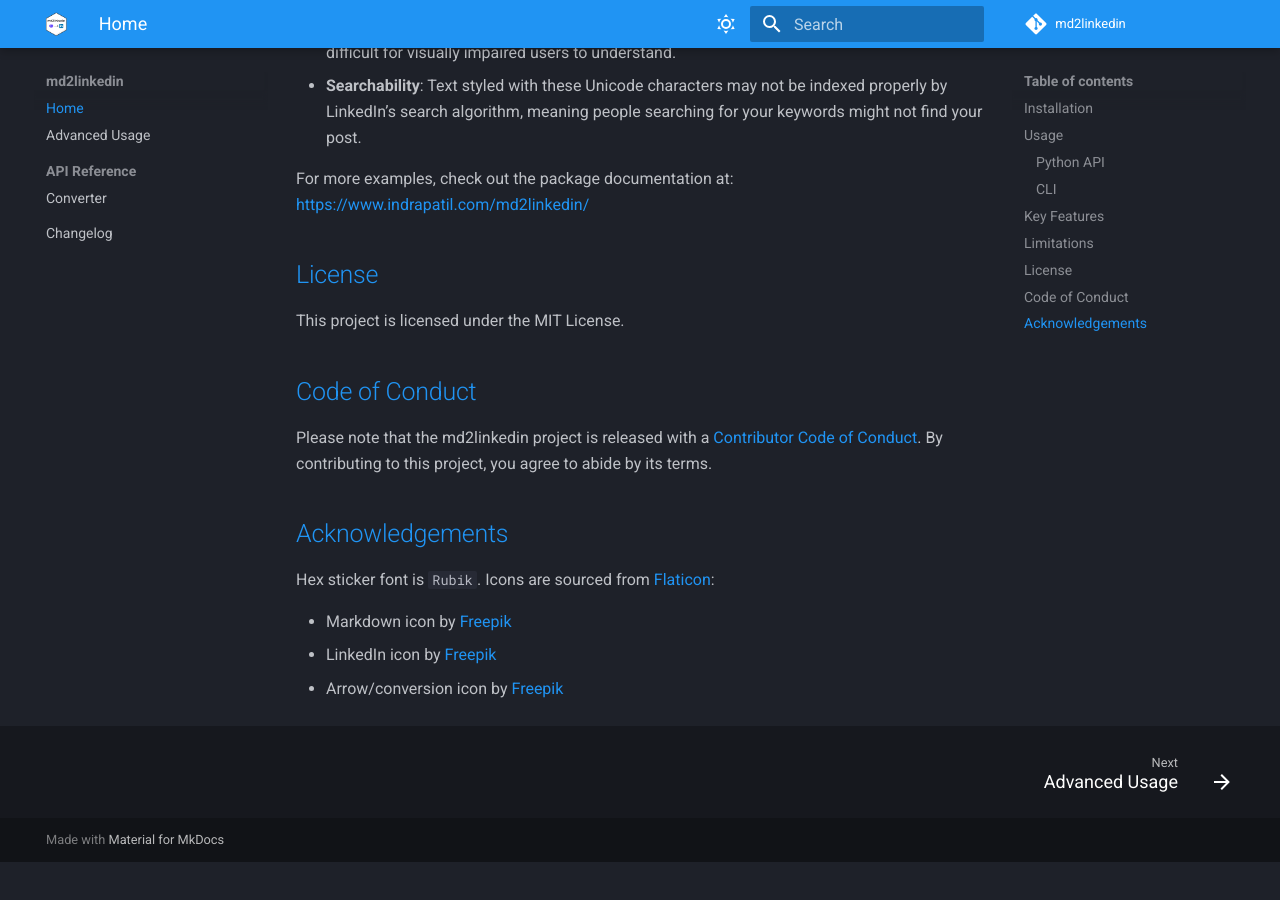
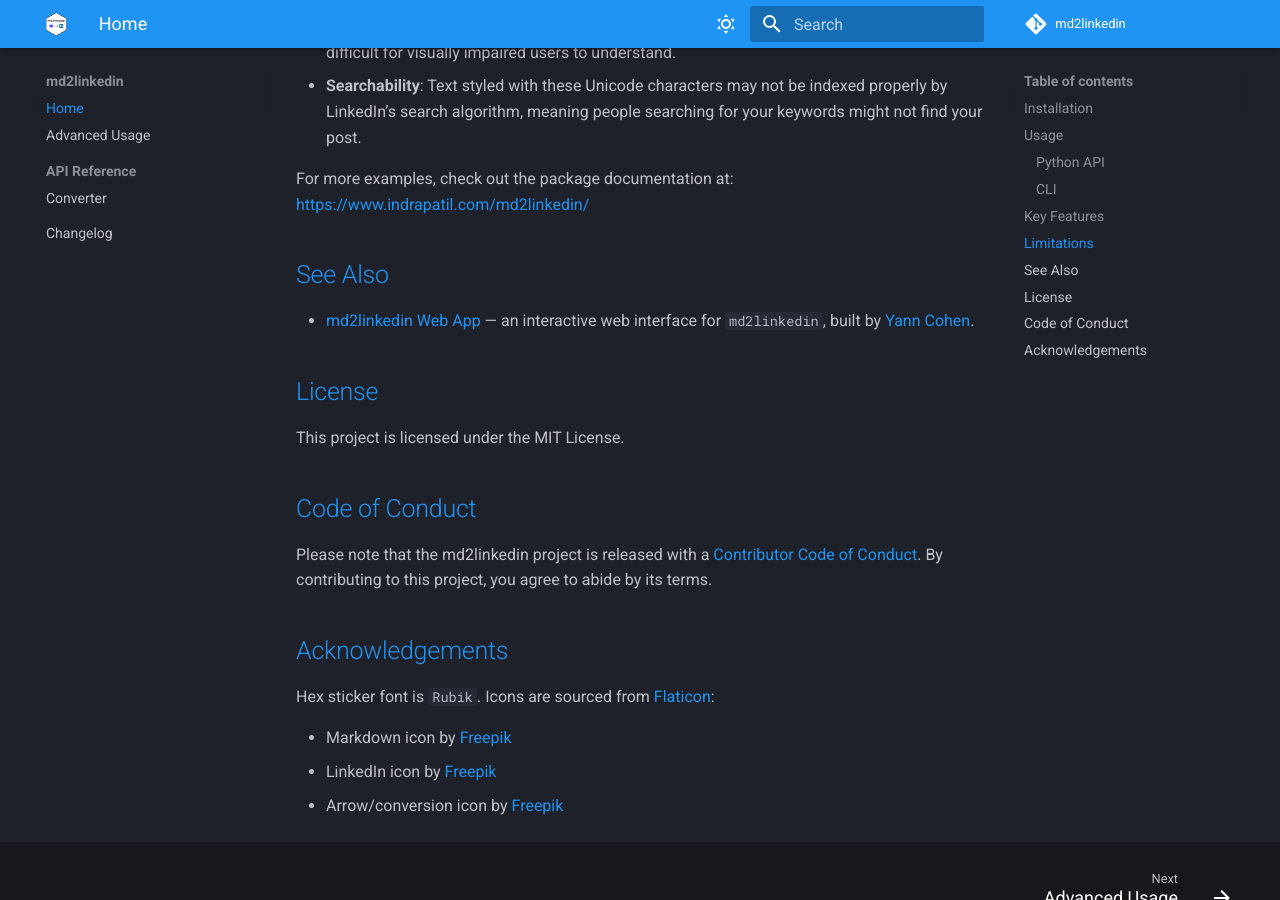
Before and after one commit to IndrajeetPatil/md2linkedin, an MkDocs documentation site: the page built from docs/index.md, in a window 1280 px wide and 900 px high, scrolled down 2835 px. Built offline with MkDocs 1.6.1 and Material for MkDocs 9.7.7, drawn with Linux system fonts in a browser that asks for light colours; comment, search, counter and statistics services are not loaded; before the commit the page ends 3697 px from its top, so only the background shows below that.

```diff
--- a/README.qmd
+++ b/README.qmd
@@ -110,6 +110,10 @@
 For more examples, check out the package documentation at:
 <https://www.indrapatil.com/md2linkedin/>
 
+## See Also
+
+- [md2linkedin Web App](https://019d695e-8448-ee38-5db3-7ca4acf2ce2c.share.connect.posit.cloud/) — an interactive web interface for `md2linkedin`, built by [Yann Cohen](https://github.com/iamYannC).
+
 ## License
 
 This project is licensed under the MIT License.
--- a/docs/index.md
+++ b/docs/index.md
@@ -130,6 +130,13 @@
 For more examples, check out the package documentation at:
 <https://www.indrapatil.com/md2linkedin/>
 
+## See Also
+
+- [md2linkedin Web
+  App](https://019d695e-8448-ee38-5db3-7ca4acf2ce2c.share.connect.posit.cloud/)
+  — an interactive web interface for `md2linkedin`, built by [Yann
+  Cohen](https://github.com/iamYannC).
+
 ## License
 
 This project is licensed under the MIT License.
```
Also changed, not shown: AGENTS.md (+4 -8 lines), README.md (+4 -1 lines).
